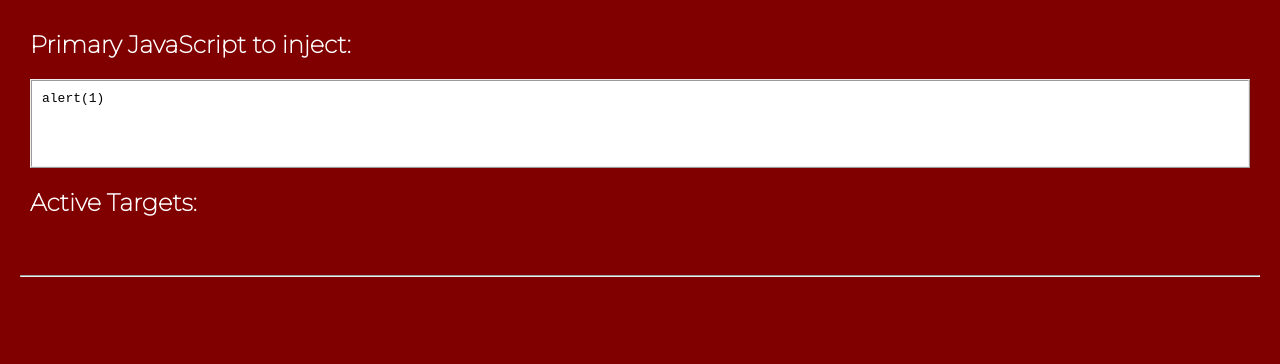
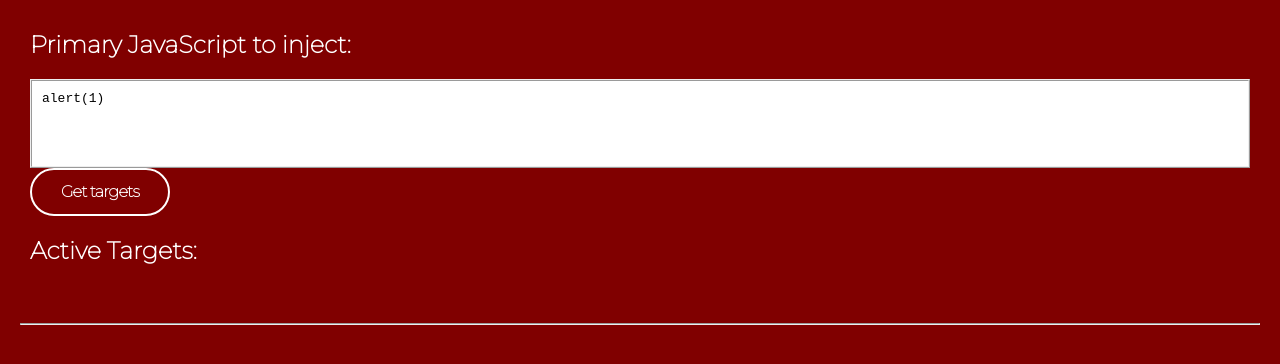
Before and after one commit to NottPeak/skiovox-breakout, a browser extension: page mv3-editor.html in a window 1280 px wide. Shown: the part 102-466 px from the top of the page. Drawn offline with Linux system fonts and the light colour scheme.

Commit message:
Update mv3-editor.html

```diff
--- a/mv3-editor.html
+++ b/mv3-editor.html
@@ -17,6 +17,7 @@
           <div class="textarea" contenteditable>
             alert(1)
           </div>
+          <button class="start">Get targets</button>
         <h2>
           Active Targets:
           </h2>
```
